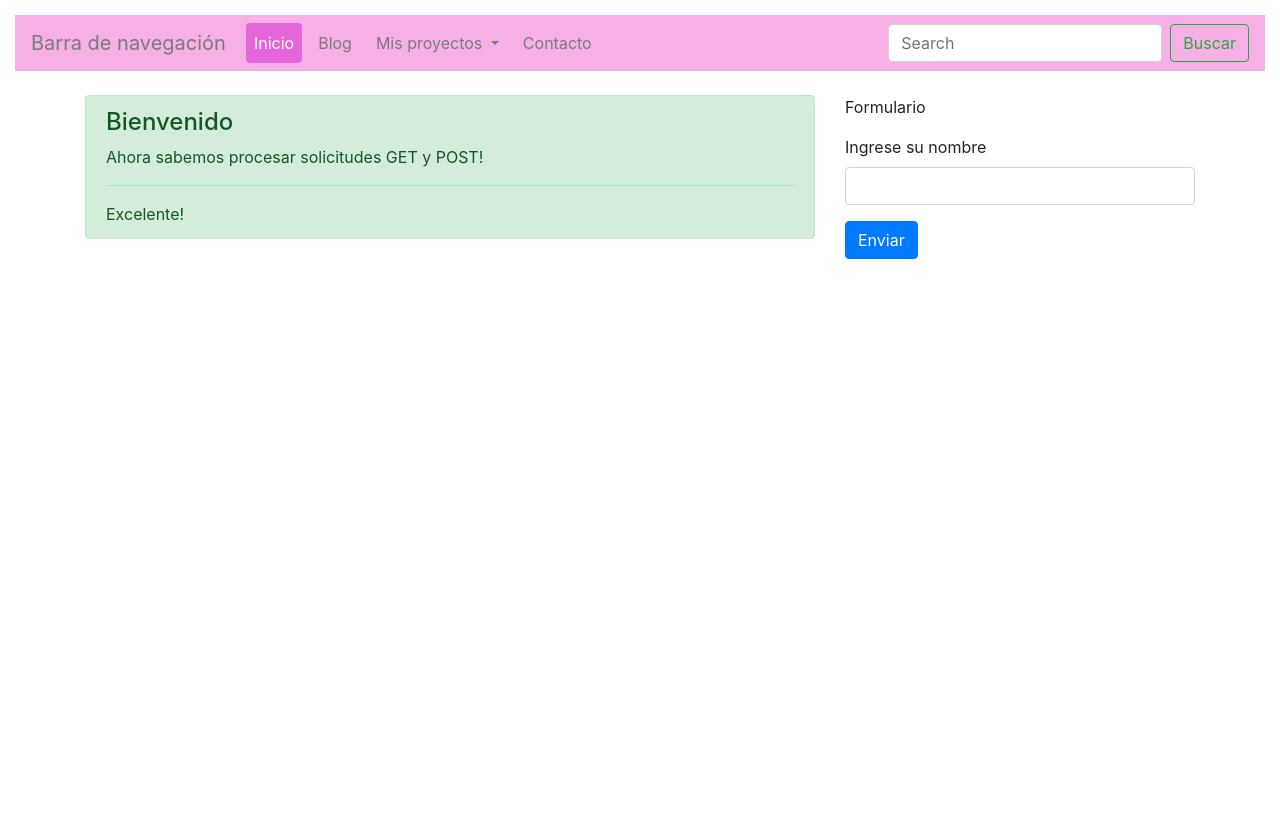
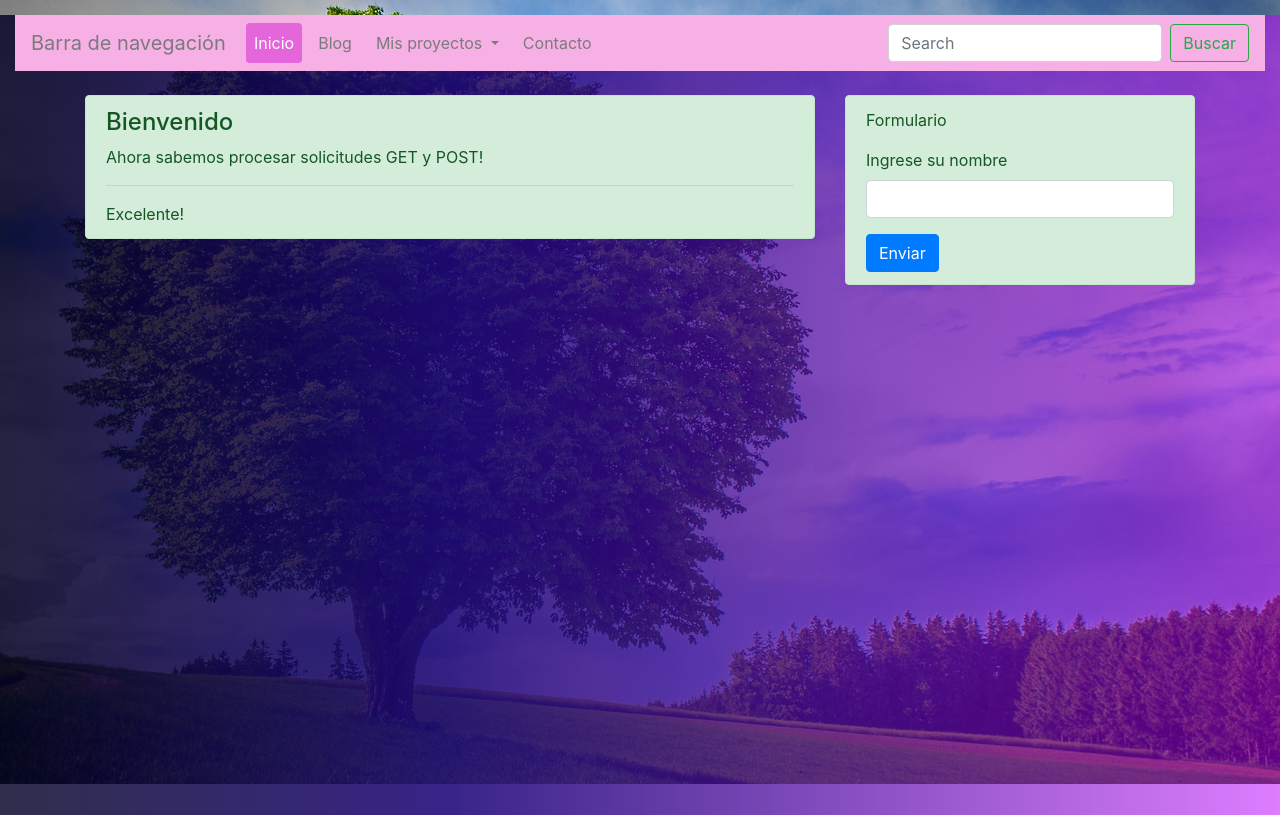
Before and after one commit to MateDeCalabaza/Modulo3, a Flask app: page / in a window 1280 px wide. Before the commit the page ends 259 px from the top, so only its background shows below. Run offline with Flask 3, Linux system fonts and the light colour scheme; some libraries are stand-ins or nearby versions.

Commit message:
Modificadas algunas caracteristicas de la parte visual o de diseño

```diff
--- /dev/null
+++ b/static/css/base.css
@@ -0,0 +1,12 @@
+body {
+    background-image: url('/static/images/fondo_arbol.jpg');
+    background-repeat: no-repeat;
+    background-size: 100%;
+}
+
+.capa1 {
+    background: rgb(2,0,36);
+    background: linear-gradient(90deg, rgba(2,0,36,0.8211659663865546) 0%, rgba(31,9,121,0.8911939775910365) 35%, rgba(188,0,255,0.5102415966386555) 100%);
+    width: auto;
+    min-height:800px;
+}
--- a/templates/base/base.html
+++ b/templates/base/base.html
@@ -9,6 +9,8 @@ A saber: Toda la info sobre cómo aplicar Bootstrap la encontramos en https://ge
     <meta name="viewport" content="width=device-width, initial-scale=1.0">
     <!--Añadimos la dirección para los archivos CSS y JS de Bootstrap-->
     <link rel="stylesheet" href="https://stackpath.bootstrapcdn.com/bootstrap/4.4.1/css/bootstrap.min.css" integrity="sha384-Vkoo8x4CGsO3+Hhxv8T/Q5PaXtkKtu6ug5TOeNV6gBiFeWPGFN9MuhOf23Q9Ifjh" crossorigin="anonymous">
+    <!--AGREGO MIS PROPIOS SCC-->
+    <link rel="stylesheet" href="{{ url_for('static', filename='/css/base.css')}}">
     <!--Usamos un bloque de Jinja2 (motor de renderizado de templates para python que se encuentra incluido por defecto en FLASK) que permite heredar el título de la plantilla HIJA-->
     <title>{% block title %} {% endblock %}</title>
 </head>
@@ -18,8 +20,8 @@ A saber: Toda la info sobre cómo aplicar Bootstrap la encontramos en https://ge
     <script src="https://cdn.jsdelivr.net/npm/popper.js@1.16.0/dist/umd/popper.min.js" integrity="sha384-Q6E9RHvbIyZFJoft+2mJbHaEWldlvI9IOYy5n3zV9zzTtmI3UksdQRVvoxMfooAo" crossorigin="anonymous"></script>
     <script src="https://stackpath.bootstrapcdn.com/bootstrap/4.4.1/js/bootstrap.min.js" integrity="sha384-wfSDF2E50Y2D1uUdj0O3uMBJnjuUD4Ih7YwaYd1iqfktj0Uod8GCExl3Og8ifwB6" crossorigin="anonymous"></script>
 
+    <div class="capa1">
         {% include "nav/nav-bar.html" %}    <!--El bloque «include» nos permite incluir otros archivos HTML dentro de cualquier template HTML-->
-
         <div class="container-fluid">    <!--Esto es un contenedor principal-->
             <div class="container">    <!-- Aquí estamos usando la clase "container" de Bootstrap -->
                 <div class="row">    <!-- Aquí estamos usando la clase "row" que significa "Fila", "o hilera"-->
@@ -36,5 +38,6 @@ A saber: Toda la info sobre cómo aplicar Bootstrap la encontramos en https://ge
                 </div>                               <!--Cierra el row-->
             </div>                                   <!-- Cierra el container-->
         </div>
+    </div>
 </body>
 </html>
--- a/templates/blog.html
+++ b/templates/blog.html
@@ -14,6 +14,7 @@
 
 {%block columna4%}
 <br>
+<div class="alert alert-success" role="alert">
     <p>Formulario</p>    <!--Creamos un formulario-->
     <form action="/" method="post">    <!--En "action" ponemos la dirección donde será procesada la información, en este caso en index, que si vemos en el run.py, es simplemente "/". Luego indicamos el method a usarse. También debemos permitir en run.py que el método POST se habilite.-->
         <div class="form-group">
@@ -22,4 +23,5 @@
         </div>
         <button type="submit" class="btn btn-primary">Enviar</button>
         </form>
+</div>
 {%endblock%}
--- a/templates/contacto.html
+++ b/templates/contacto.html
@@ -14,6 +14,7 @@
 
 {%block columna4%}
 <br>
+<div class="alert alert-success" role="alert">
     <p>Formulario</p>    <!--Creamos un formulario-->
     <form action="/" method="post">    <!--En "action" ponemos la dirección donde será procesada la información, en este caso en index, que si vemos en el run.py, es simplemente "/". Luego indicamos el method a usarse. También debemos permitir en run.py que el método POST se habilite.-->
         <div class="form-group">
@@ -22,4 +23,5 @@
         </div>
         <button type="submit" class="btn btn-primary">Enviar</button>
         </form>
+</div>
 {%endblock%}
--- a/templates/index.html
+++ b/templates/index.html
@@ -16,6 +16,7 @@
 
 {%block columna4%}
 <br>
+<div class="alert alert-success" role="alert">
     <p>Formulario</p>    <!--Creamos un formulario-->
     <form action="/" method="post">    <!--En "action" ponemos la dirección donde será procesada la información, en este caso en index, que si vemos en el run.py, es simplemente "/". Luego indicamos el method a usarse. También debemos permitir en run.py que el método POST se habilite.-->
         <div class="form-group">
@@ -24,4 +25,5 @@
         </div>
         <button type="submit" class="btn btn-primary">Enviar</button>
         </form>
+</div>
 {%endblock%}
--- a/templates/mis_proyectos.html
+++ b/templates/mis_proyectos.html
@@ -14,6 +14,7 @@
 
 {%block columna4%}
 <br>
+<div class="alert alert-success" role="alert">
     <p>Formulario</p>    <!--Creamos un formulario-->
     <form action="/" method="post">    <!--En "action" ponemos la dirección donde será procesada la información, en este caso en index, que si vemos en el run.py, es simplemente "/". Luego indicamos el method a usarse. También debemos permitir en run.py que el método POST se habilite.-->
         <div class="form-group">
@@ -22,4 +23,5 @@
         </div>
         <button type="submit" class="btn btn-primary">Enviar</button>
         </form>
+</div>
 {%endblock%}
--- a/templates/nav/nav-bar.html
+++ b/templates/nav/nav-bar.html
@@ -10,6 +10,7 @@ A su vez podemos diseñarla desde la página https://work.smarchal.com/twbscolor
 
     <div class="collapse navbar-collapse" id="navbarSupportedContent">
       <ul class="navbar-nav mr-auto">
+        <!--agrego mediante jinja2 un condicional de python pero se debe evitar tener código en las vistas-->
         <li class="nav-item {% if request.endpoint=='index' %}active{%endif %}">
           <a class="nav-link" href="{{ url_for("index")}}">Inicio<span class="sr-only">(current)</span></a>
         </li>
```
Also changed, not shown: static/images/fondo_arbol.jpg (added). Lines whose indentation alone changed are shown as unchanged.
